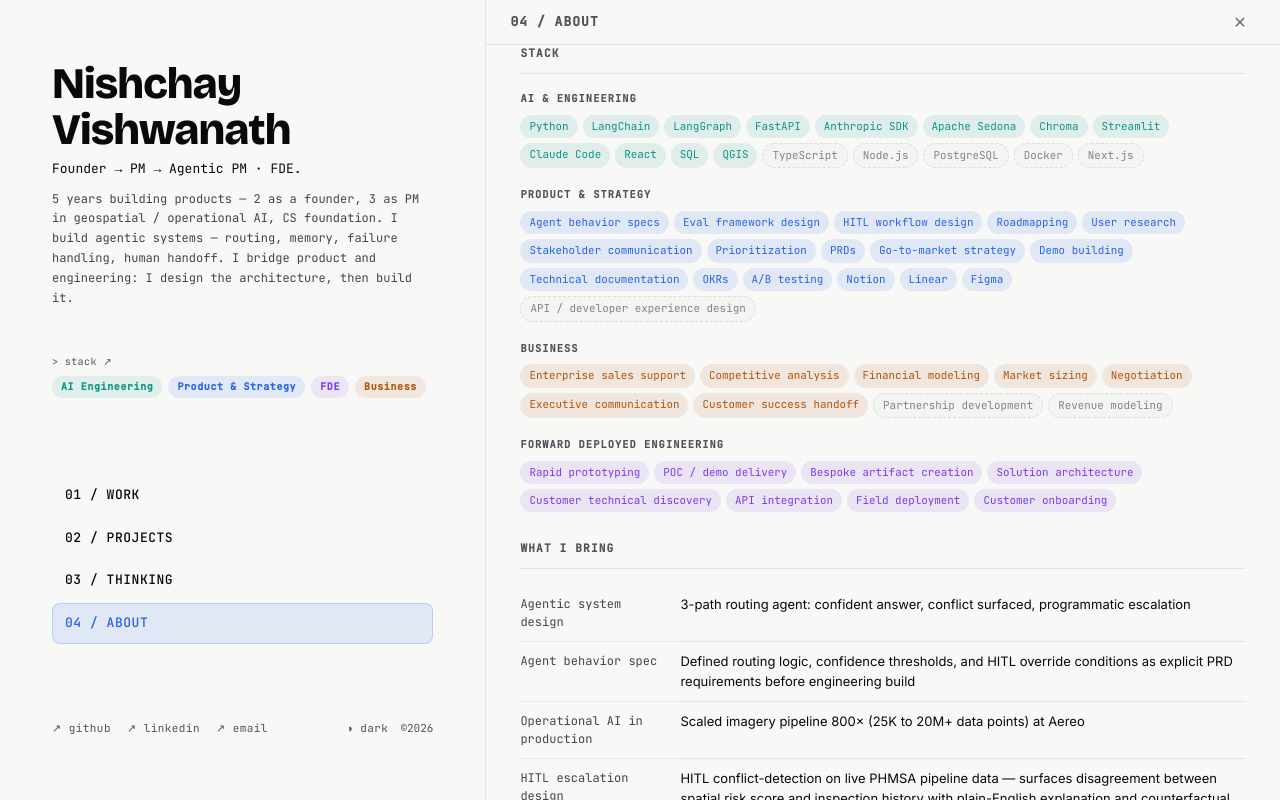
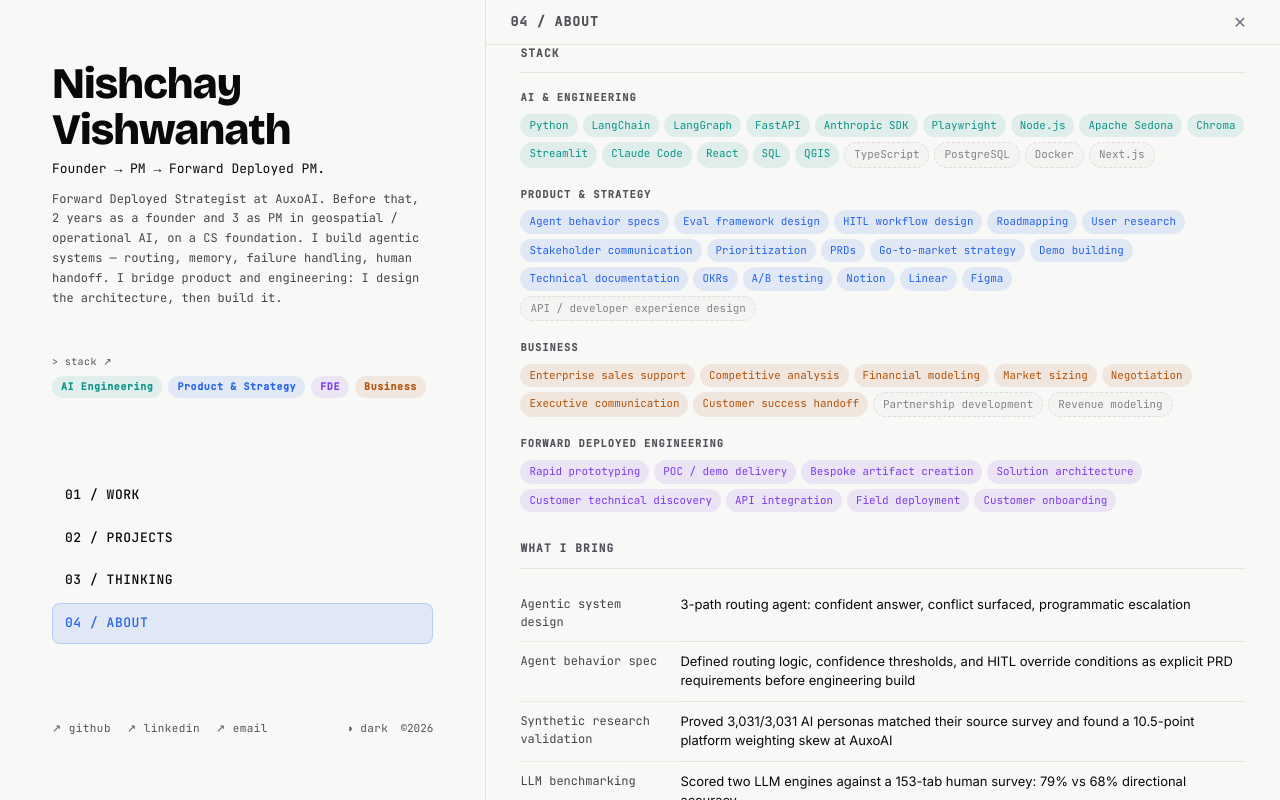
Before and after one commit to nishtobehonest/nishtobehonest, a plain HTML site: page index.html in a window 1280 px wide. Both pictures are taken after a click on the button "AI Engineering". Drawn offline with nearby package versions, Linux system fonts and the light colour scheme.

Commit message:
Add AuxoAI role and drop open-to-roles copy
Adds AuxoAI (Forward Deployed Strategist) as the first WORK entry,
updates About, terminal, tagline and metadata, and removes the
job-seeking lines while keeping a neutral contact block.

Co-Authored-By: Claude Opus 5.5 <noreply@anthropic.com>

```diff
--- a/index.html
+++ b/index.html
@@ -3,8 +3,8 @@
 <head>
   <meta charset="UTF-8" />
   <meta name="viewport" content="width=device-width, initial-scale=1.0" />
-  <title>Nishchay Vishwanath — Agentic PM · FDE</title>
-  <meta name="description" content="I build agentic systems — routing, memory, failure handling, human handoff. PM background, CS foundation. Three years shipping operational AI at Aereo; built multi-agent RAG, HITL escalation, and MCP servers at Cornell." />
+  <title>Nishchay Vishwanath · Forward Deployed PM</title>
+  <meta name="description" content="I build agentic systems — routing, memory, failure handling, human handoff. PM background, CS foundation. Forward Deployed Strategist at AuxoAI, working on synthetic market research and LLM evaluation. Previously three years shipping operational AI at Aereo." />
 
   <!-- Favicon -->
   <link rel="icon" type="image/svg+xml" href="favicon.svg" />
@@ -15,7 +15,7 @@
 
   <!-- Open Graph -->
   <meta property="og:type" content="website" />
-  <meta property="og:title" content="Nishchay Vishwanath — Agentic PM · FDE" />
+  <meta property="og:title" content="Nishchay Vishwanath · Forward Deployed PM" />
   <meta property="og:description" content="I build agentic systems — routing, memory, failure handling, human handoff. PM background, CS foundation. I design the architecture, then build it." />
   <meta property="og:url" content="https://nishchay.me" />
 
@@ -32,7 +32,8 @@
     "@context": "https://schema.org",
     "@type": "Person",
     "name": "Nishchay Vishwanath",
-    "jobTitle": "Agentic PM / FDE",
+    "jobTitle": "Forward Deployed Strategist",
+    "worksFor": { "@type": "Organization", "name": "AuxoAI" },
     "alumniOf": "Cornell University",
     "url": "https://nishchay.me",
     "sameAs": [
@@ -50,8 +51,8 @@
   <aside class="identity-col">
     <div class="id-top">
       <h1 class="id-name">Nishchay Vishwanath</h1>
-      <p class="id-tagline">Founder → PM → Agentic PM · FDE.</p>
-      <p class="id-sub">5 years building products — 2 as a founder, 3 as PM in geospatial / operational AI, CS foundation. I build agentic systems — routing, memory, failure handling, human handoff. I bridge product and engineering: I design the architecture, then build it.</p>
+      <p class="id-tagline">Founder → PM → Forward Deployed PM.</p>
+      <p class="id-sub">Forward Deployed Strategist at AuxoAI. Before that, 2 years as a founder and 3 as PM in geospatial / operational AI, on a CS foundation. I build agentic systems — routing, memory, failure handling, human handoff. I bridge product and engineering: I design the architecture, then build it.</p>
       <p class="id-stack-label">> stack ↗</p>
       <div class="id-domains">
         <button class="id-domain-pill id-domain-teal" data-panel="about">AI Engineering</button>
--- a/js/panel.js
+++ b/js/panel.js
@@ -49,6 +49,19 @@
   ═══════════════════════════════════════════════════ */
 
   const WORK = [
+    {
+      year: 'Sept 2026 → now',
+      company: 'AuxoAI',
+      role: 'Forward Deployed Strategist',
+      teaser: 'Forward deployed on synthetic market research: AI-simulated customer personas built from real survey data. I prove the personas are faithful, score the models behind them, and run studies with them for enterprise clients.',
+      bullets: [
+        'Led day-to-day delivery for an Australian/UK wine company. Built a Python reconciliation pipeline proving 3,031/3,031 synthetic personas matched real respondents on every attribute and all 1,456 answers, and surfaced a 10.5-point gender skew in how the platform draws personas',
+        'Reverse-engineered an undocumented survey weight (gender × age × location, 12.6M-adult base) to ~1e-14 fit error; the research agency confirmed it',
+        'Designed a pre-registered calibration study scoring two LLM engines against a 153-tab human survey (n=2,500, 51,500 rows per run): 79% vs 68% directional accuracy, plus screener and template defects the scores exposed',
+        'Built a Node/Playwright harness that simulates mobile guests on a live site, driven by 4 LLMs, with a finding counted only if 3 of 4 models agree. Ran 154 synthetic-guest sessions for a U.S. steakhouse chain; a 74-session A/B test showed a details-first offer page lifting reservation success from 67% to 93%',
+        'Built the agent engine, safety policy and 70-file student kit for a hands-on AI-agent bootcamp at Cornell Tech (106 passing tests, 20/20 concurrent-session load test); co-facilitated for ~70 graduate students'
+      ]
+    },
     {
       year: '2025 → 2026',
       company: 'Cornell University',
@@ -132,8 +145,8 @@
       });
     });
 
-    /* Auto-expand Aereo — strongest proof, shouldn't be hidden */
-    const aereoIdx = WORK.findIndex(w => w.company === 'Aereo');
+    /* Auto-expand current role — newest proof, shouldn't be hidden */
+    const aereoIdx = WORK.findIndex(w => w.company === 'AuxoAI');
     const triggers = bodyEl.querySelectorAll('.work-trigger');
     const details  = bodyEl.querySelectorAll('.work-detail');
     if (aereoIdx >= 0 && triggers[aereoIdx]) {
@@ -240,8 +253,9 @@
       <div class="about-bio">
         <p>PM background, CS foundation, three years in production AI at Aereo — geospatial SaaS serving mining, construction, and infrastructure clients. That's where I learned what operational AI actually means: messy data, high stakes, enterprise buyers who won't act on outputs they can't trust.</p>
         <p>I'm interested in the agentic system design problem: how do you build agents that route correctly, fail gracefully, and hand off to humans in a way that actually works?</p>
-        <p>At Cornell I built that layer — multi-agent RAG, HITL escalation, MCP servers, eval frameworks. I want a role where I'm designing and shipping these systems, not just writing docs about them.</p>
-        <p class="about-stem">STEM OPT · Open to FDE, Agentic PM, AI PM, and product builder roles.</p>
+        <p>At Cornell I built that layer — multi-agent RAG, HITL escalation, MCP servers, eval frameworks.</p>
+        <p>Now I'm a Forward Deployed Strategist at AuxoAI in New York. I work on synthetic market research for enterprise clients: validating AI personas against real survey data, scoring the models behind them, and building the agents that run the studies.</p>
+        <p class="about-stem">New York · STEM OPT</p>
       </div>
 
       <span class="about-section-label" id="about-stack">Stack</span>
@@ -249,8 +263,8 @@
         <div class="stack-group">
           <span class="stack-group-label">AI &amp; Engineering</span>
           <div class="stack-pills">
-            ${['Python','LangChain','LangGraph','FastAPI','Anthropic SDK','Apache Sedona','Chroma','Streamlit','Claude Code','React','SQL','QGIS'].map(t=>`<span class="stack-pill stack-pill-teal">${t}</span>`).join('')}
-            ${['TypeScript','Node.js','PostgreSQL','Docker','Next.js'].map(t=>`<span class="stack-pill stack-pill-learning" title="in progress">${t}</span>`).join('')}
+            ${['Python','LangChain','LangGraph','FastAPI','Anthropic SDK','Playwright','Node.js','Apache Sedona','Chroma','Streamlit','Claude Code','React','SQL','QGIS'].map(t=>`<span class="stack-pill stack-pill-teal">${t}</span>`).join('')}
+            ${['TypeScript','PostgreSQL','Docker','Next.js'].map(t=>`<span class="stack-pill stack-pill-learning" title="in progress">${t}</span>`).join('')}
           </div>
         </div>
         <div class="stack-group">
@@ -281,6 +295,10 @@
         <span class="proof-value">3-path routing agent: confident answer, conflict surfaced, programmatic escalation</span>
         <span class="proof-label">Agent behavior spec</span>
         <span class="proof-value">Defined routing logic, confidence thresholds, and HITL override conditions as explicit PRD requirements before engineering build</span>
+        <span class="proof-label">Synthetic research validation</span>
+        <span class="proof-value">Proved 3,031/3,031 AI personas matched their source survey and found a 10.5-point platform weighting skew at AuxoAI</span>
+        <span class="proof-label">LLM benchmarking</span>
+        <span class="proof-value">Scored two LLM engines against a 153-tab human survey: 79% vs 68% directional accuracy</span>
         <span class="proof-label">Operational AI in production</span>
         <span class="proof-value">Scaled imagery pipeline 800× (25K to 20M+ data points) at Aereo</span>
         <span class="proof-label">HITL escalation design</span>
@@ -314,7 +332,7 @@
       </div>
 
       <div class="about-cta">
-        <p class="about-cta-label">Open to FDE · Agentic PM · AI PM roles</p>
+        <p class="about-cta-label">Get in touch</p>
         <div class="about-cta-links">
           <a href="https://calendly.com/nishchay26/new-meeting" target="_blank" rel="noopener" class="cta-btn cta-btn-primary">↗ Book a 30-min call</a>
           <a href="mailto:nishchay26@gmail.com" class="cta-btn cta-btn-secondary">↗ nishchay26@gmail.com</a>
--- a/js/terminal.js
+++ b/js/terminal.js
@@ -68,7 +68,7 @@
     addLine('<span class="term-divider">──────────────────────────────</span>');
     addBlank();
     await sleep(180);
-    addLine('<span class="term-label">AGENTIC SYSTEM DESIGN  ·  BUILDER  ·  PM  ·  FDE  ·  GEOSPATIAL / OPERATIONAL AI  ·  CORNELL MEM  ·  2026</span>');
+    addLine('<span class="term-label">FORWARD DEPLOYED PM  ·  AGENTIC SYSTEM DESIGN  ·  BUILDER  ·  SYNTHETIC RESEARCH  ·  GEOSPATIAL / OPERATIONAL AI</span>');
     addBlank();
     await sleep(200);
 
@@ -118,6 +118,8 @@
     await sleep(280);
 
     // Experience + stack
+    await typeLine('> now: forward deployed strategist @ AuxoAI  ·  synthetic research  ·  LLM evals', 'term-stat');
+    await sleep(180);
     await typeLine('> 3 yrs operational AI at Aereo  ·  geospatial  ·  mining, construction, infrastructure', 'term-stat');
     await sleep(180);
     await typeLine('> stack: LangChain · LangGraph · FastAPI · Anthropic SDK · Apache Sedona', 'term-stat');
@@ -130,8 +132,6 @@
     await sleep(360);
 
     // CTA
-    await typeLine('> open to: FDE · Agentic PM · AI PM roles', 'term-gate');
-    await sleep(120);
     addLine('<span class="term-cta"><a href="https://calendly.com/nishchay26/new-meeting" target="_blank" rel="noopener" class="term-cta-link">↗ book a call</a>  ·  <a href="mailto:nishchay26@gmail.com" class="term-cta-link">nishchay26@gmail.com</a></span>');
     addBlank();
     await sleep(280);
```
